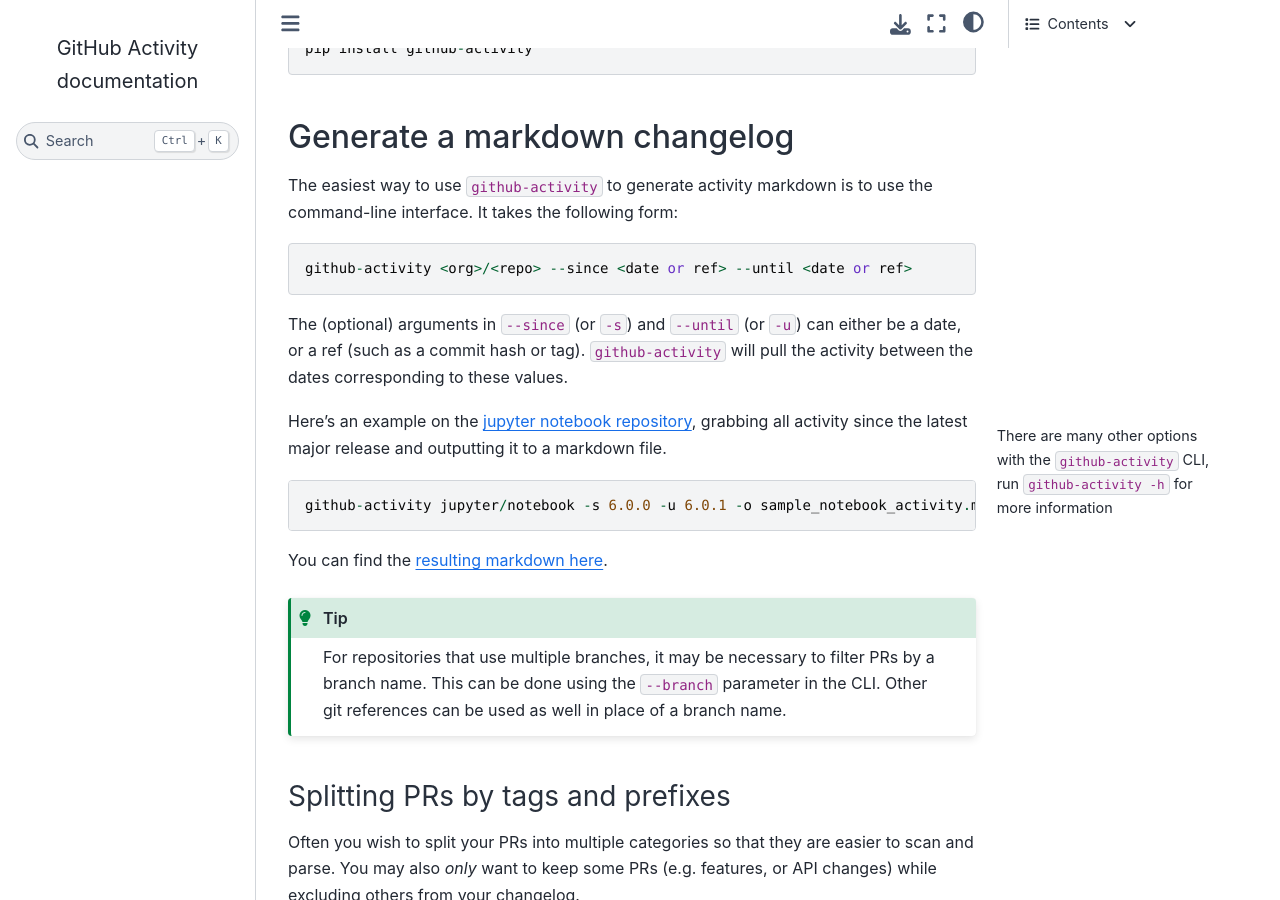
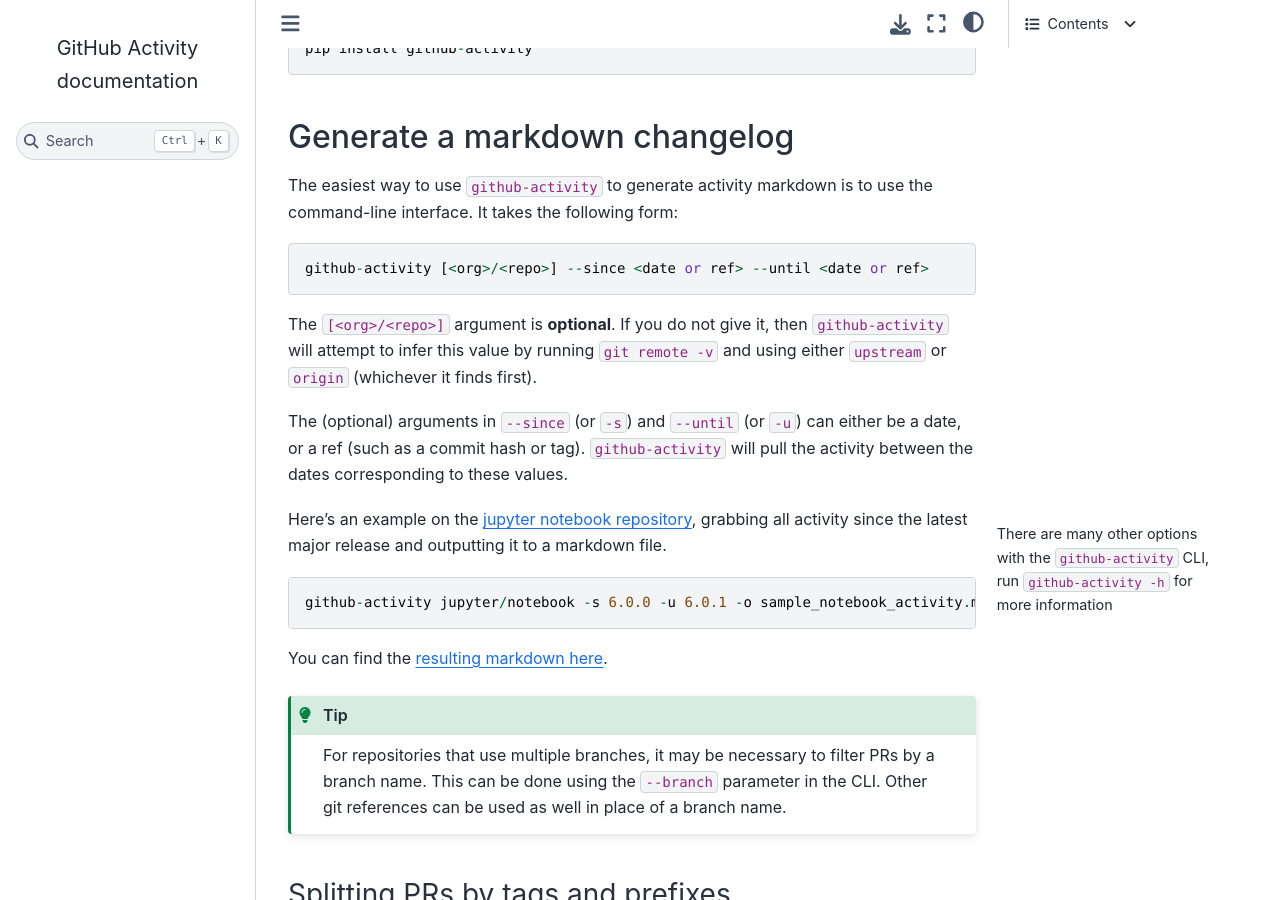
Before and after one commit to executablebooks/github-activity, a Sphinx documentation site: the page built from docs/index.md, in a window 1280 px wide and 900 px high, scrolled down 563 px. Built offline with Sphinx 7.4.7 and the Sphinx Book theme 1.1.4, drawn with Linux system fonts in a browser that asks for light colours.

Commit message:
Updating docs

````diff
--- a/docs/index.md
+++ b/docs/index.md
@@ -28,8 +28,11 @@ The easiest way to use `github-activity` to generate activity markdown is to use
 the command-line interface. It takes the following form:
 
 ```
-github-activity <org>/<repo> --since <date or ref> --until <date or ref>
+github-activity [<org>/<repo>] --since <date or ref> --until <date or ref>
 ```
+
+The `[<org>/<repo>]` argument is **optional**.
+If you do not give it, then `github-activity` will attempt to infer this value by running `git remote -v` and using either `upstream` or `origin` (whichever it finds first).
 
 The (optional) arguments in `--since` (or `-s`) and `--until` (or `-u`) can either be
 a date, or a ref (such as a commit hash or tag). `github-activity` will pull the activity
````
Also changed, not shown: README.md (+1 -1 lines).
